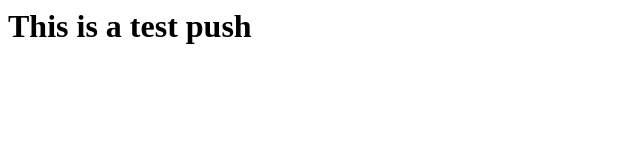
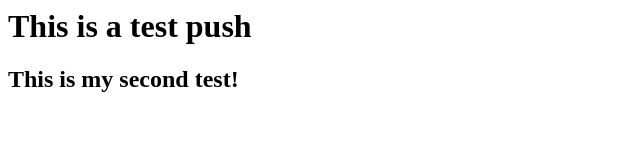
Before and after one commit to AndrewLuckritz/Project-3-Stock-Data-Visualizer, a plain HTML site: page Stock Data Visualizer/index.html in a window 1280 px wide. Shown: the whole page, without its empty margins (0-640 px from the left). Drawn offline with Linux system fonts and the light colour scheme.

Commit message:
Added a second test header

```diff
--- a/Stock Data Visualizer/index.html
+++ b/Stock Data Visualizer/index.html
@@ -1 +1,3 @@
 <h1>This is a test push</h1>
+
+<h2> This is my second test!</h2>
```
